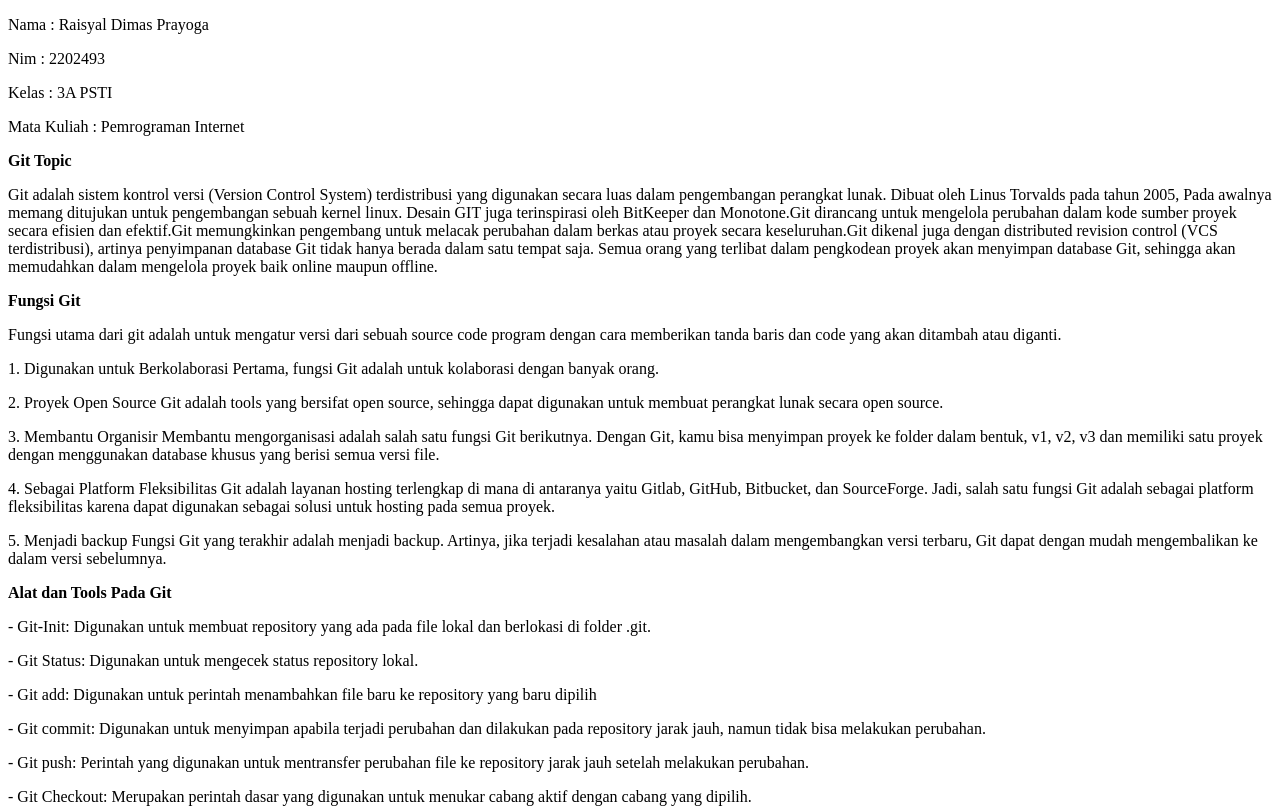
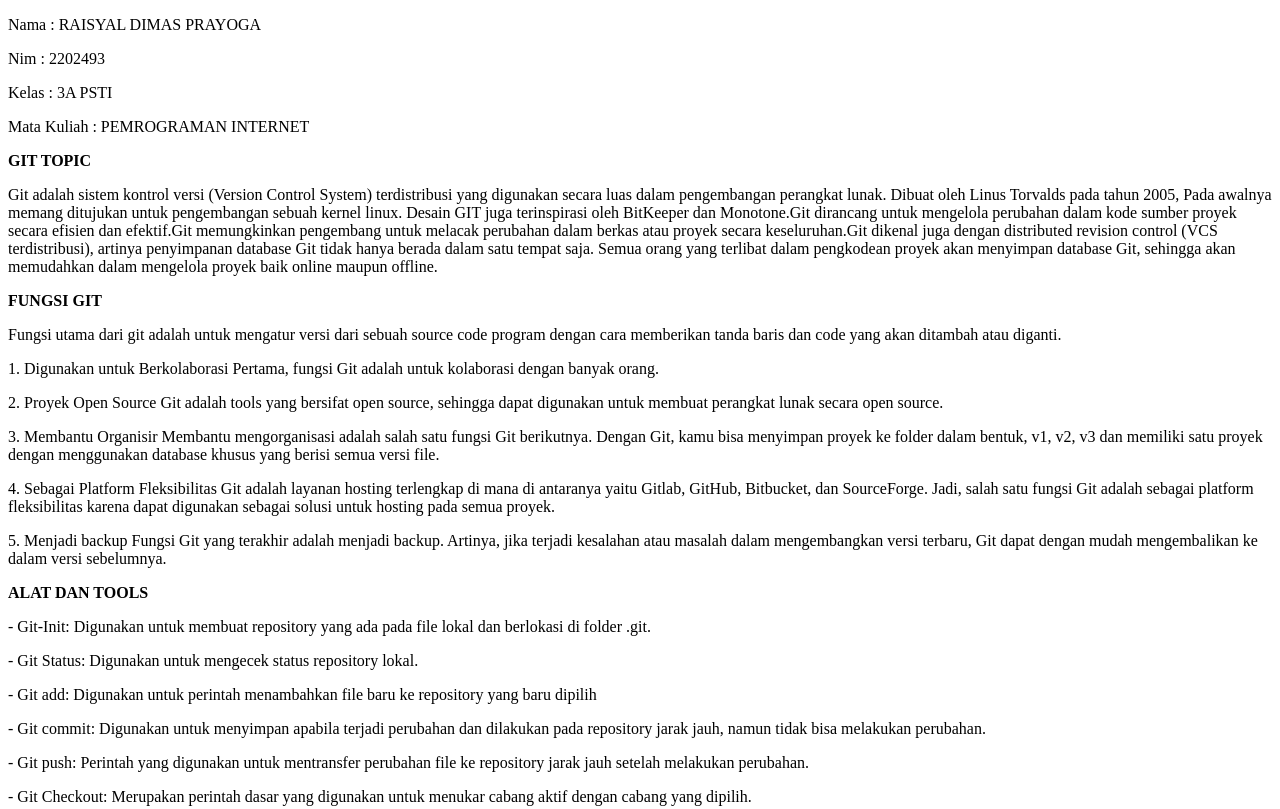
Before and after one commit to RaisyalD/Promnet, a plain HTML site: page index.html in a window 1280 px wide. Shown: the top 809 px of the page. Drawn offline with Linux system fonts and the light colour scheme.

Commit message:
add file main

```diff
--- a/index.html
+++ b/index.html
@@ -3,18 +3,18 @@
 <head>
     <meta charset="UTF-8">
     <meta name="viewport" content="width=device-width, initial-scale=1.0">
-    <title>Tugas 2</title>
+    <title>TUGAS 2</title>
 </head>
 <body>
- <p>Nama : Raisyal Dimas Prayoga</p>
+ <p>Nama : RAISYAL DIMAS PRAYOGA</p>
  <p>Nim : 2202493</p>
  <p>Kelas : 3A PSTI</p>
- <p>Mata Kuliah : Pemrograman Internet</p>
+ <p>Mata Kuliah : PEMROGRAMAN INTERNET</p>
 
- <p><strong>Git Topic</strong></p>
+ <p><strong>GIT TOPIC</strong></p>
 
  <p>Git adalah sistem kontrol versi (Version Control System) terdistribusi yang digunakan secara luas dalam pengembangan perangkat lunak. Dibuat oleh Linus Torvalds pada tahun 2005, Pada awalnya memang ditujukan untuk pengembangan sebuah kernel linux. Desain GIT juga terinspirasi oleh BitKeeper dan Monotone.Git dirancang untuk mengelola perubahan dalam kode sumber proyek secara efisien dan efektif.Git memungkinkan pengembang untuk melacak perubahan dalam berkas atau proyek secara keseluruhan.Git dikenal juga dengan distributed revision control (VCS terdistribusi), artinya penyimpanan database Git tidak hanya berada dalam satu tempat saja. Semua orang yang terlibat dalam pengkodean proyek akan menyimpan database Git, sehingga akan memudahkan dalam mengelola proyek baik online maupun offline.
-<p><strong>Fungsi Git</strong></p>
+<p><strong>FUNGSI GIT</strong></p>
 
 <p>Fungsi utama dari git adalah untuk mengatur versi dari sebuah source code program dengan cara memberikan tanda baris dan code yang akan ditambah atau diganti.
 <p>1. Digunakan untuk Berkolaborasi
@@ -30,7 +30,7 @@
     Fungsi Git yang terakhir adalah menjadi backup.
     Artinya, jika terjadi kesalahan atau masalah dalam mengembangkan versi terbaru, Git dapat dengan mudah mengembalikan ke dalam versi sebelumnya.  </p>
 
-</p><strong>Alat dan Tools Pada Git</strong><p>
+</p><strong>ALAT DAN TOOLS</strong><p>
 
 <p>- Git-Init: Digunakan untuk membuat repository yang ada pada file lokal dan berlokasi di folder .git. </p>
 <p>- Git Status: Digunakan untuk mengecek status repository lokal. </p>
```
